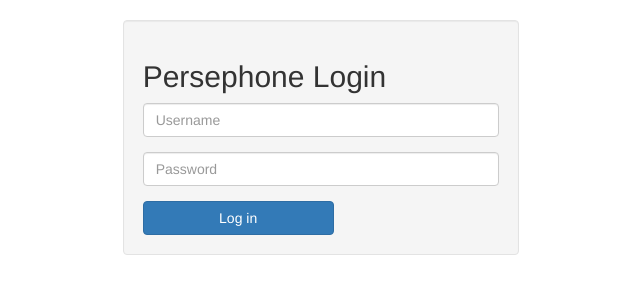
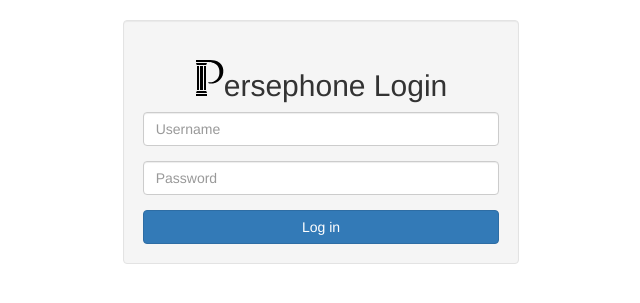
Before and after one commit to karamanolev/persephone, a Django app: page /accounts/login/ in a window 1280 px wide. Shown: the top 303 px of the page, without its empty margins (319-959 px from the left). Run offline with Django 3.2, Linux system fonts and the light colour scheme; data comes from the database, SQL or seed files in the repository; parts of the project's set-up code (start-up, migrations or seed data) failed here and were passed over; some libraries are stand-ins or nearby versions.

Commit message:
Add logo in menu and login page

```diff
--- a/persephone/builds/static/persephone/main.css
+++ b/persephone/builds/static/persephone/main.css
@@ -25,7 +25,16 @@ body {
 }
 
 .btn-login {
-    width: 191px;
+    width: 100%;
+}
+
+.login-title {
+    text-align: center;
+}
+
+.login-title > img {
+    vertical-align: baseline;
+    margin-right: -7px;
 }
 
 /* Common Code */
@@ -69,3 +78,7 @@ body {
 .subtle-underline {
     border-bottom: 1px dashed #999999;
 }
+
+.navbar-brand {
+    padding: 8px 5px 8px 15px;
+}
--- a/persephone/builds/templates/account/login.html
+++ b/persephone/builds/templates/account/login.html
@@ -1,5 +1,5 @@
 {% extends 'base.html' %}
-{% load widget_tweaks i18n account socialaccount %}
+{% load staticfiles widget_tweaks i18n account socialaccount %}
 
 {% block container %}
     {% get_providers as socialaccount_providers %}
@@ -7,7 +7,10 @@
     <div class="row">
         <div class="col-md-offset-4 col-md-4">
             <div class="well">
-                <h2>Persephone Login</h2>
+                <h2 class="login-title">
+                    <img alt="P" src="{% static 'persephone/img/logo.svg' %}">ersephone
+                    Login
+                </h2>
                 <form class="login" method="POST" action="{% url 'account_login' %}">
                     {% csrf_token %}
                     <input type="hidden"
```
Also changed, not shown: persephone/builds/templates/page.html (+7 -1 lines), persephone/builds/static/persephone/img/logo.svg (added).
